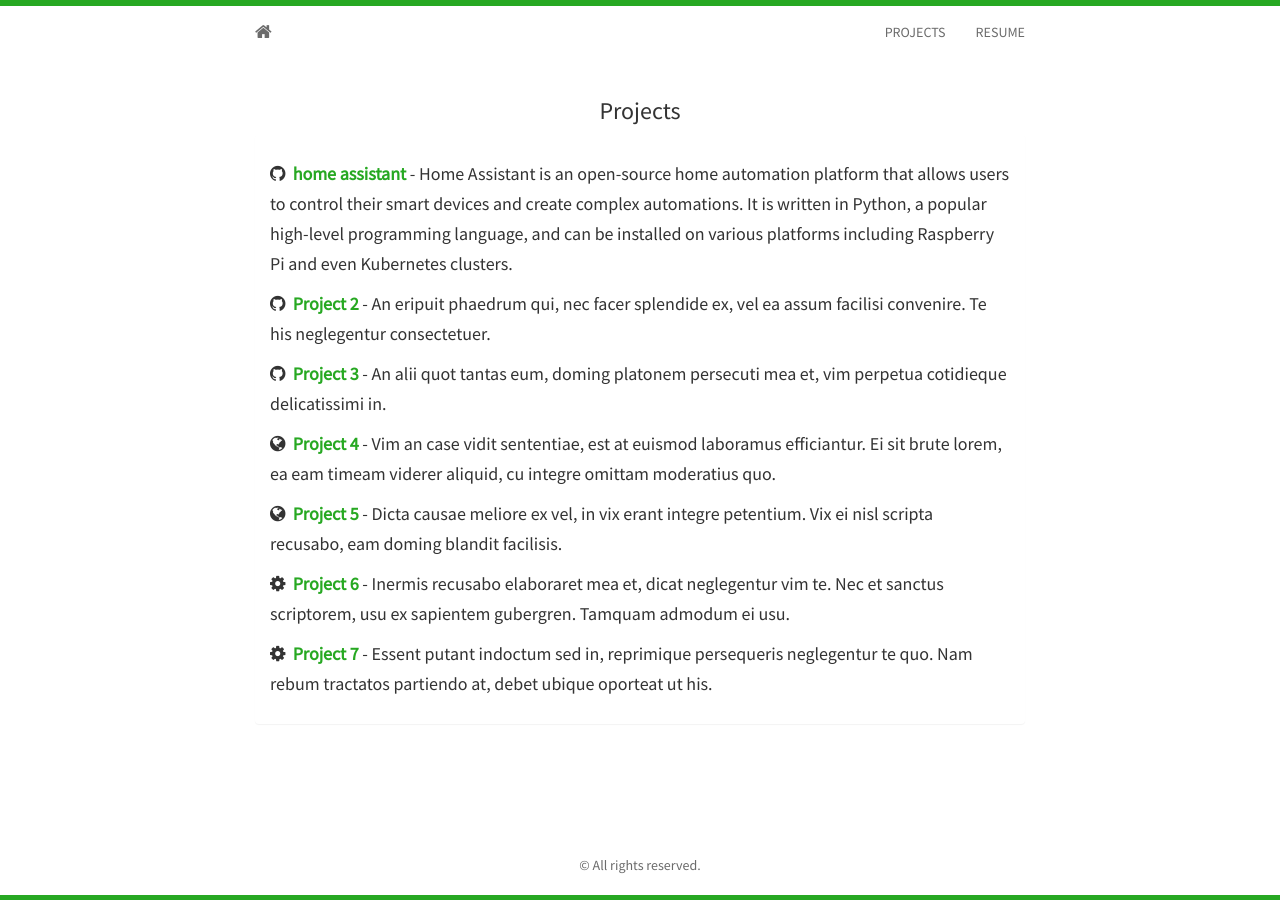
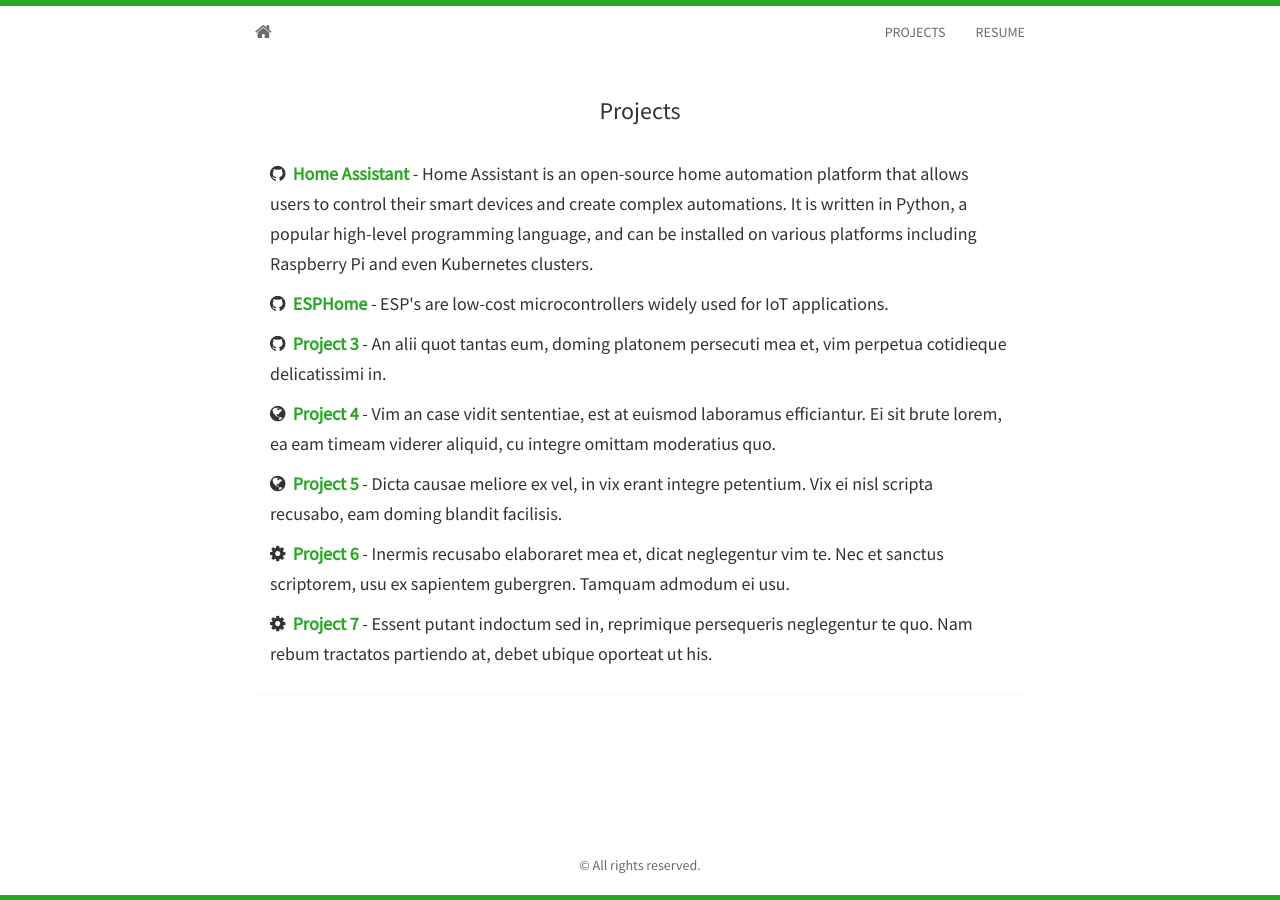
Before and after one commit to miguelfrancisco85/me, a Jekyll site: the page built from projects.html, in a window 1280 px wide. Built offline with Jekyll 4.4.1, drawn with Linux system fonts in a browser that asks for light colours; nearby versions of some CDN libraries.

Commit message:
Update projects.html

```diff
--- a/_includes/projects.html
+++ b/_includes/projects.html
@@ -4,13 +4,12 @@
   <div class="panel panel-default">
     <div class="panel-body">
 		<h5>
-			<i class="fa fa-github"></i>&nbsp;&nbsp;<strong><a href="project1.html">home assistant</a></strong>
+			<i class="fa fa-github"></i>&nbsp;&nbsp;<strong><a href="project1.html">Home Assistant</a></strong>
 			- Home Assistant is an open-source home automation platform that allows users to control their smart devices and create complex automations. It is written in Python, a popular high-level programming language, and can be installed on various platforms including Raspberry Pi and even Kubernetes clusters.
 		</h5>
 		<h5>
-			<i class="fa fa-github"></i>&nbsp;&nbsp;<strong><a href="project2.html">Project 2</a></strong>
-			- An eripuit phaedrum qui, nec facer splendide ex, vel ea assum facilisi convenire.
-			Te his neglegentur consectetuer.
+			<i class="fa fa-github"></i>&nbsp;&nbsp;<strong><a href="project2.html">ESPHome</a></strong>
+			- ESP's are low-cost microcontrollers widely used for IoT applications.
 		</h5>
     	<h5>
 			<i class="fa fa-github"></i>&nbsp;&nbsp;<strong><a href="project3.html">Project 3</a></strong>
```
